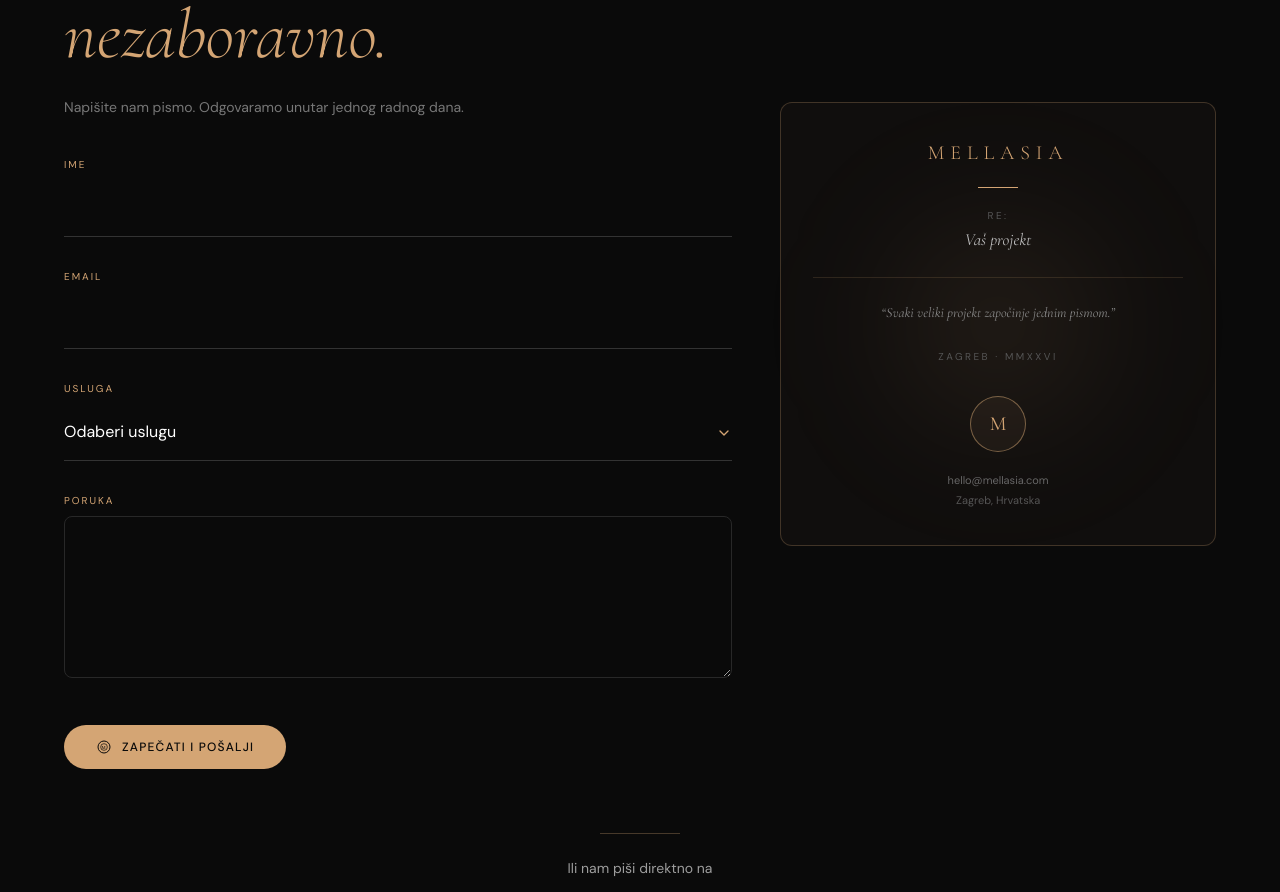
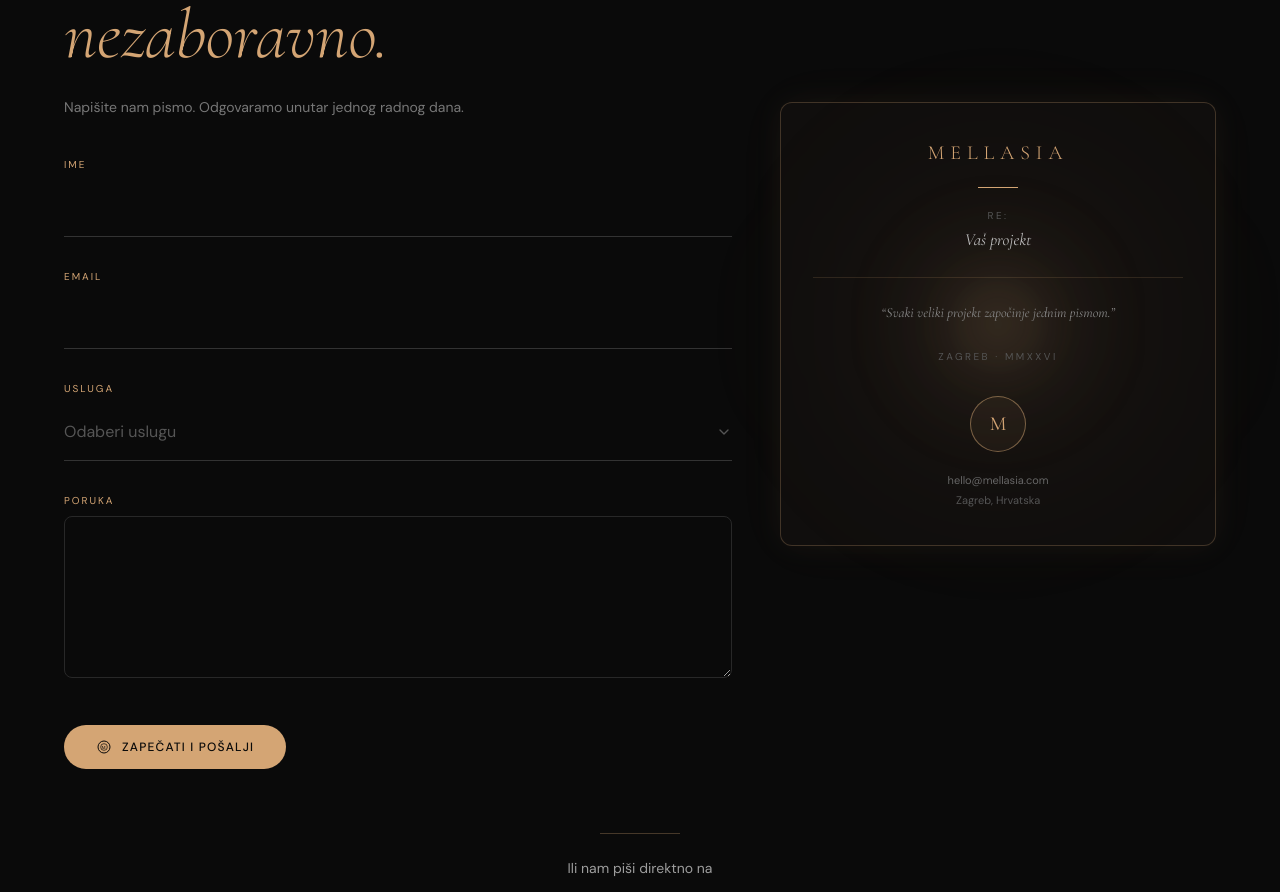
Before and after one commit to karmeladoll-dotcom/mellasia-web, a Next.js app: page / in a window 1280 px wide. Shown: the part 6319-7211 px from the top of the page. Built offline with nearby package versions, Linux system fonts and the light colour scheme.

Commit message:
contact: custom dropdown + aurora glow

```diff
--- a/components/ContactForm.tsx
+++ b/components/ContactForm.tsx
@@ -1,6 +1,6 @@
 'use client';
 
-import { useId, useState } from 'react';
+import { useEffect, useId, useRef, useState } from 'react';
 import { useLanguage } from '@/lib/LanguageContext';
 
 const EMAIL_REGEX = /^[^\s@]+@[^\s@]+\.[^\s@]+$/;
@@ -42,6 +42,206 @@ function WaxSealIcon() {
         M
       </text>
     </svg>
+  );
+}
+
+function ServiceDropdown({
+  id,
+  value,
+  options,
+  placeholder,
+  invalid,
+  errorDescribedBy,
+  onChange,
+}: {
+  id: string;
+  value: string;
+  options: string[];
+  placeholder: string;
+  invalid: boolean;
+  errorDescribedBy?: string;
+  onChange: (value: string) => void;
+}) {
+  const listboxId = `${id}-listbox`;
+  const [isOpen, setIsOpen] = useState(false);
+  const [focusedIndex, setFocusedIndex] = useState(-1);
+  const containerRef = useRef<HTMLDivElement>(null);
+  const listboxRef = useRef<HTMLDivElement>(null);
+  const buttonRef = useRef<HTMLButtonElement>(null);
+
+  const selectedIndex = options.indexOf(value);
+
+  const closeDropdown = () => {
+    setIsOpen(false);
+    setFocusedIndex(-1);
+  };
+
+  const selectOption = (option: string) => {
+    onChange(option);
+    closeDropdown();
+    buttonRef.current?.focus();
+  };
+
+  useEffect(() => {
+    if (!isOpen) return;
+
+    setFocusedIndex(selectedIndex >= 0 ? selectedIndex : 0);
+    listboxRef.current?.focus();
+
+    const handleClickOutside = (e: MouseEvent | TouchEvent) => {
+      if (containerRef.current && !containerRef.current.contains(e.target as Node)) {
+        closeDropdown();
+      }
+    };
+
+    const handleEscape = (e: KeyboardEvent) => {
+      if (e.key === 'Escape') {
+        closeDropdown();
+        buttonRef.current?.focus();
+      }
+    };
+
+    document.addEventListener('mousedown', handleClickOutside);
+    document.addEventListener('touchstart', handleClickOutside);
+    document.addEventListener('keydown', handleEscape);
+    return () => {
+      document.removeEventListener('mousedown', handleClickOutside);
+      document.removeEventListener('touchstart', handleClickOutside);
+      document.removeEventListener('keydown', handleEscape);
+    };
+  }, [isOpen, selectedIndex]);
+
+  const handleButtonKeyDown = (e: React.KeyboardEvent<HTMLButtonElement>) => {
+    if (e.key === 'Escape' && isOpen) {
+      e.preventDefault();
+      closeDropdown();
+      return;
+    }
+
+    if (e.key === 'ArrowDown') {
+      e.preventDefault();
+      setIsOpen(true);
+      return;
+    }
+
+    if (e.key === 'ArrowUp') {
+      e.preventDefault();
+      setIsOpen(true);
+      setFocusedIndex(options.length - 1);
+    }
+  };
+
+  const handleListboxKeyDown = (e: React.KeyboardEvent<HTMLDivElement>) => {
+    if (e.key === 'Escape') {
+      e.preventDefault();
+      closeDropdown();
+      buttonRef.current?.focus();
+      return;
+    }
+
+    if (e.key === 'ArrowDown') {
+      e.preventDefault();
+      setFocusedIndex((prev) => (prev + 1) % options.length);
+      return;
+    }
+
+    if (e.key === 'ArrowUp') {
+      e.preventDefault();
+      setFocusedIndex((prev) => (prev - 1 + options.length) % options.length);
+      return;
+    }
+
+    if (e.key === 'Enter' || e.key === ' ') {
+      e.preventDefault();
+      if (focusedIndex >= 0 && focusedIndex < options.length) {
+        selectOption(options[focusedIndex]);
+      }
+    }
+  };
+
+  return (
+    <div ref={containerRef} className="relative">
+      <input type="hidden" name="service" value={value} />
+
+      <button
+        ref={buttonRef}
+        id={id}
+        type="button"
+        aria-haspopup="listbox"
+        aria-expanded={isOpen}
+        aria-controls={listboxId}
+        aria-invalid={invalid}
+        aria-describedby={errorDescribedBy}
+        onClick={() => setIsOpen((open) => !open)}
+        onKeyDown={handleButtonKeyDown}
+        className={`group flex w-full items-center justify-between border-0 border-b bg-transparent py-4 text-left text-base transition-colors duration-200 ease-in-out focus:border-[#D4A574] focus:outline-none ${
+          isOpen ? 'border-[#D4A574]' : 'border-[#333] hover:border-[#D4A574]'
+        }`}
+        style={{ fontFamily: "'DM Sans', sans-serif" }}
+      >
+        <span className={value ? 'text-white' : 'text-[#555]'}>
+          {value || placeholder}
+        </span>
+        <svg
+          className={`shrink-0 text-[#555] transition-transform duration-200 ease-out ${
+            isOpen ? 'rotate-180' : ''
+          }`}
+          width="16"
+          height="16"
+          viewBox="0 0 24 24"
+          fill="none"
+          stroke="currentColor"
+          strokeWidth="2"
+          strokeLinecap="round"
+          strokeLinejoin="round"
+          aria-hidden="true"
+        >
+          <polyline points="6 9 12 15 18 9" />
+        </svg>
+      </button>
+
+      <div
+        ref={listboxRef}
+        id={listboxId}
+        role="listbox"
+        aria-labelledby={id}
+        tabIndex={-1}
+        onKeyDown={handleListboxKeyDown}
+        className={`absolute left-0 right-0 top-full z-20 mt-2 overflow-hidden rounded-lg border border-[rgba(212,165,116,0.25)] bg-[#141414] transition-all duration-200 ease-out ${
+          isOpen
+            ? 'pointer-events-auto translate-y-0 opacity-100'
+            : 'pointer-events-none -translate-y-1 opacity-0'
+        }`}
+      >
+        {options.map((option, index) => {
+          const isSelected = value === option;
+          const isFocused = focusedIndex === index;
+
+          return (
+            <div
+              key={option}
+              id={`${id}-option-${index}`}
+              role="option"
+              aria-selected={isSelected}
+              tabIndex={-1}
+              onMouseEnter={() => setFocusedIndex(index)}
+              onClick={() => selectOption(option)}
+              className={`flex cursor-pointer items-center justify-between px-4 py-3 text-[13px] transition-colors duration-150 ${
+                isSelected || isFocused
+                  ? 'bg-[rgba(212,165,116,0.1)] text-[#D4A574]'
+                  : 'text-[#ccc] hover:bg-[rgba(212,165,116,0.1)] hover:text-[#D4A574]'
+              }`}
+              style={{ fontFamily: "'DM Sans', sans-serif" }}
+            >
+              <span>{option}</span>
+              {isSelected && (
+                <span className="ml-3 flex h-1.5 w-1.5 shrink-0 rounded-full bg-[#D4A574]" aria-hidden="true" />
+              )}
+            </div>
+          );
+        })}
+      </div>
+    </div>
   );
 }
 
@@ -89,7 +289,7 @@ export default function ContactForm() {
   };
 
   const handleChange = (
-    e: React.ChangeEvent<HTMLInputElement | HTMLSelectElement | HTMLTextAreaElement>
+    e: React.ChangeEvent<HTMLInputElement | HTMLTextAreaElement>
   ) => {
     const { name, value } = e.target;
     setFormData((prev) => ({ ...prev, [name]: value }));
@@ -97,6 +297,17 @@ export default function ContactForm() {
       setInvalidFields((prev) => {
         const next = new Set(prev);
         next.delete(name);
+        return next;
+      });
+    }
+  };
+
+  const handleServiceChange = (service: string) => {
+    setFormData((prev) => ({ ...prev, service }));
+    if (invalidFields.has('service')) {
+      setInvalidFields((prev) => {
+        const next = new Set(prev);
+        next.delete('service');
         return next;
       });
     }
@@ -235,42 +446,15 @@ export default function ContactForm() {
             >
               {t.contact.formLineLabel_service}
             </label>
-            <div className="relative">
-              <select
-                id="contact-service"
-                name="service"
-                value={formData.service}
-                onChange={handleChange}
-                required
-                aria-invalid={invalidFields.has('service')}
-                aria-describedby={errorMessage ? errorId : undefined}
-                className={`${UNDERLINE_INPUT_CLASS} appearance-none pr-8`}
-                style={{ fontFamily: "'DM Sans', sans-serif" }}
-              >
-                <option value="" disabled>
-                  {t.contact.placeholder_service}
-                </option>
-                {serviceOptions.map((option) => (
-                  <option key={option} value={option} className="bg-[#111] text-white">
-                    {option}
-                  </option>
-                ))}
-              </select>
-              <svg
-                className="pointer-events-none absolute right-0 top-1/2 -translate-y-1/2 text-[#D4A574]"
-                width="16"
-                height="16"
-                viewBox="0 0 24 24"
-                fill="none"
-                stroke="currentColor"
-                strokeWidth="2"
-                strokeLinecap="round"
-                strokeLinejoin="round"
-                aria-hidden="true"
-              >
-                <polyline points="6 9 12 15 18 9" />
-              </svg>
-            </div>
+            <ServiceDropdown
+              id="contact-service"
+              value={formData.service}
+              options={serviceOptions}
+              placeholder={t.contact.placeholder_service}
+              invalid={invalidFields.has('service')}
+              errorDescribedBy={errorMessage ? errorId : undefined}
+              onChange={handleServiceChange}
+            />
           </div>
 
           <div>
--- a/components/ContactSection.tsx
+++ b/components/ContactSection.tsx
@@ -39,26 +39,66 @@ function LetterheadCard() {
 
   return (
     <div className="relative w-full">
-      {/* Gold aurora glow */}
+      <style>{`
+        @keyframes auroraBreath {
+          0%, 100% { opacity: 0.7; transform: translate(-50%, -50%) scale(1); }
+          50% { opacity: 1; transform: translate(-50%, -50%) scale(1.08); }
+        }
+        .letterhead-aurora-breath {
+          animation: auroraBreath 6s ease-in-out infinite;
+          will-change: transform;
+        }
+        @media (prefers-reduced-motion: reduce) {
+          .letterhead-aurora-breath {
+            animation: none;
+          }
+        }
+      `}</style>
+
+      {/* Layered celestial glow — behind card */}
+      <div className="pointer-events-none absolute inset-0 z-0" aria-hidden="true">
+        {/* Layer 1 — outer halo */}
+        <div
+          className="absolute left-1/2 top-1/2 -translate-x-1/2 -translate-y-1/2 rounded-full"
+          style={{
+            width: '420px',
+            height: '420px',
+            background: 'radial-gradient(circle, rgba(212,165,116,0.08) 0%, transparent 70%)',
+            filter: 'blur(80px)',
+          }}
+        />
+        {/* Layer 2 — inner core (breathing) */}
+        <div
+          className="letterhead-aurora-breath absolute left-1/2 top-1/2 rounded-full"
+          style={{
+            width: '220px',
+            height: '220px',
+            transform: 'translate(-50%, -50%)',
+            background: 'radial-gradient(circle, rgba(212,165,116,0.18) 0%, transparent 70%)',
+            filter: 'blur(50px)',
+          }}
+        />
+        {/* Layer 3 — bright nucleus */}
+        <div
+          className="absolute left-1/2 top-1/2 -translate-x-1/2 -translate-y-1/2 rounded-full"
+          style={{
+            width: '100px',
+            height: '100px',
+            background: 'radial-gradient(circle, rgba(212,165,116,0.25) 0%, transparent 70%)',
+            filter: 'blur(30px)',
+          }}
+        />
+      </div>
+
+      {/* Card — Layer 5 edge bleed via box-shadow */}
       <div
-        className="pointer-events-none absolute left-1/2 top-1/2 -translate-x-1/2 -translate-y-1/2"
-        style={{
-          width: '320px',
-          height: '320px',
-          borderRadius: '50%',
-          background: 'radial-gradient(circle, rgba(212,165,116,0.12) 0%, transparent 70%)',
-          filter: 'blur(60px)',
-        }}
-        aria-hidden="true"
-      />
-
-      {/* Card */}
-      <div
-        className="relative rounded-xl text-center"
+        className="relative z-10 rounded-xl text-center"
         style={{
           border: '1px solid rgba(212,165,116,0.25)',
           background: 'rgba(212,165,116,0.03)',
           padding: '36px 32px',
+          boxShadow:
+            '0 0 30px rgba(212,165,116,0.06), 0 0 60px rgba(212,165,116,0.03)',
         }}
       >
         <p
```
Also changed, not shown: public/images/Mellasia Founder Picture.jpg (added).
